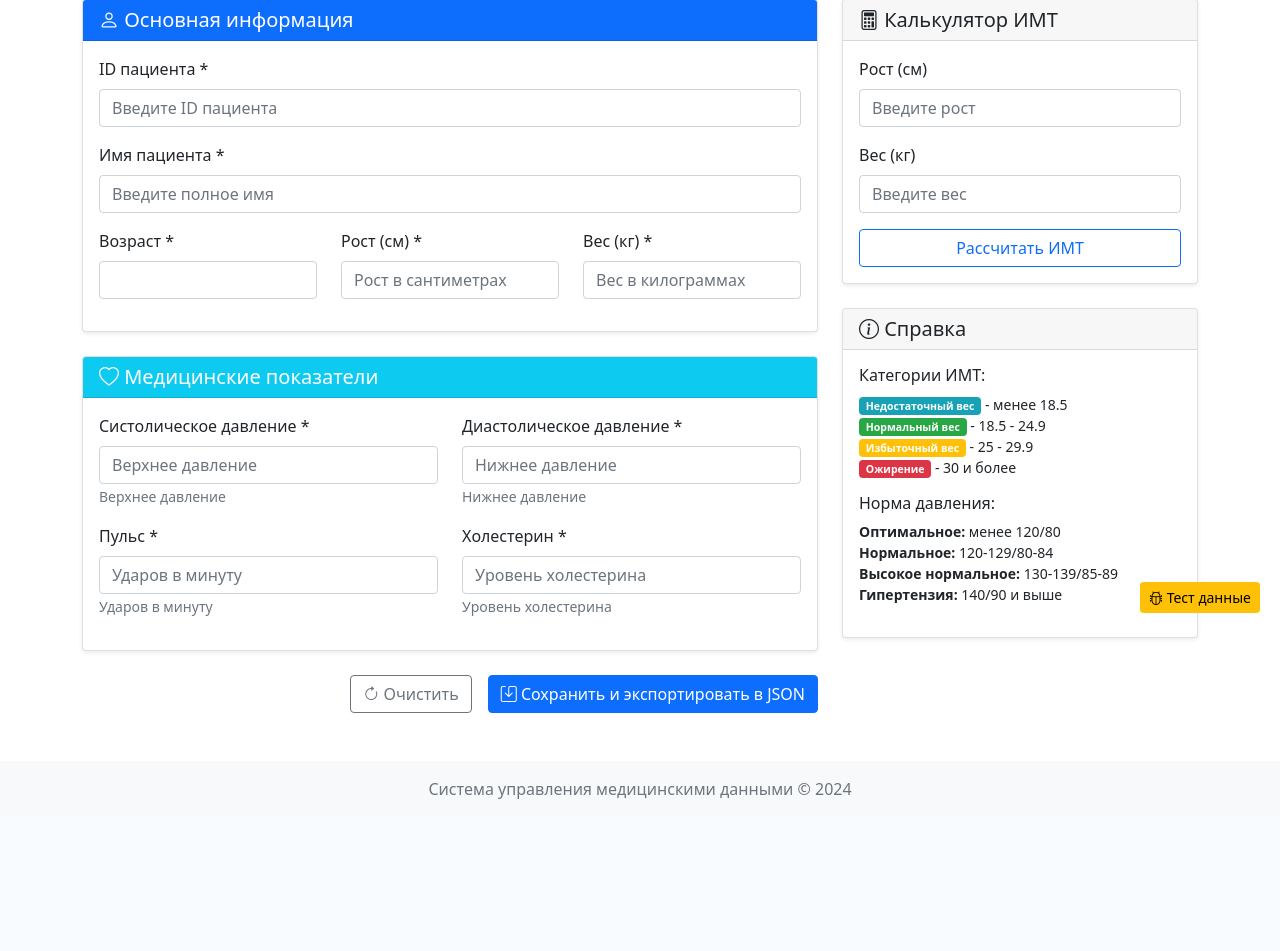
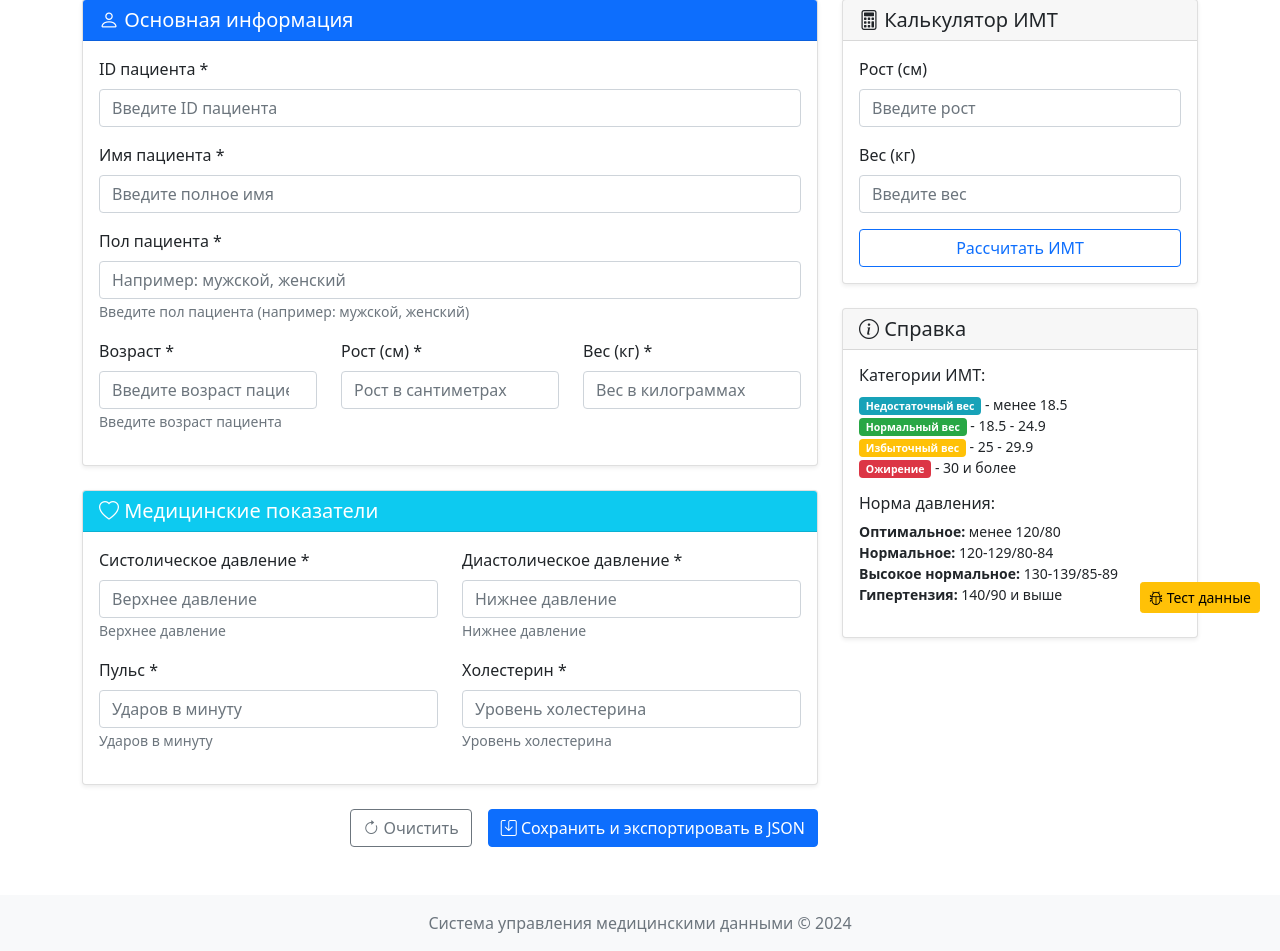
Before and after one commit to iiskakovva/medical-data-app, a Django app: page /input/ in a window 1280 px wide. Shown: the part 167-1118 px from the top of the page. Before the commit the page ends 966 px from the top, so only its background shows below. Run offline with Django 5.2, Linux system fonts and the light colour scheme.

Commit message:
Medical Data App with JSON import/export

```diff
--- a/health_info/forms.py
+++ b/health_info/forms.py
@@ -14,10 +14,15 @@ class HealthDataForm(forms.ModelForm):
                 'class': 'form-control',
                 'placeholder': 'Введите полное имя'
             }),
+            'patient_gender': forms.TextInput(attrs={
+                'class': 'form-control',
+                'placeholder': 'Например: мужской, женский'
+            }),
             'age': forms.NumberInput(attrs={
                 'class': 'form-control',
                 'min': '0',
-                'max': '150'
+                'max': '150',
+                'placeholder': 'Введите возраст пациента'
             }),
             'height': forms.NumberInput(attrs={
                 'class': 'form-control',
--- a/health_info/models.py
+++ b/health_info/models.py
@@ -8,6 +8,12 @@ class HealthData(models.Model):
     patient_name = models.CharField(
         max_length=100,
         verbose_name="Имя пациента"
+    )
+    patient_gender = models.CharField(
+        max_length=20,
+        verbose_name="Пол пациента",
+        blank=False,
+        null=False
     )
     age = models.IntegerField(
         verbose_name="Возраст"
@@ -51,6 +57,13 @@ class HealthData(models.Model):
         else:
             return "Ожирение"
 
+    def get_gender_display(self):
+        """Получить отображаемое значение пола"""
+        for key, value in self._meta.get_field('patient_gender').choices:
+            if key == self.patient_gender:
+                return value
+        return self.patient_gender
+
     def __str__(self):
         return f"{self.patient_name} ({self.patient_id})"
 
--- a/health_info/templates/health_info/analyze.html
+++ b/health_info/templates/health_info/analyze.html
@@ -186,6 +186,7 @@
                             <tr>
                                 <th>ID</th>
                                 <th>Пациент</th>
+                                <th>Пол</th>
                                 <th>Возраст</th>
                                 <th>Рост</th>
                                 <th>Вес</th>
@@ -202,6 +203,7 @@
                             <tr>
                                 <td><strong>{{ data.patient_id }}</strong></td>
                                 <td>{{ data.patient_name }}</td>
+                                <td>{{ data.patient_gender }}</td>
                                 <td>{{ data.age }}</td>
                                 <td>{{ data.height }} см</td>
                                 <td>{{ data.weight }} кг</td>
--- a/health_info/templates/health_info/file_list.html
+++ b/health_info/templates/health_info/file_list.html
@@ -72,6 +72,10 @@
                                 <div class="col-12">
                                     <strong>Пациент:</strong> {{ item.content.patient_name }}
                                 </div>
+                                <div class="col-12">
+                                    <strong>Пол:</strong> {{ item.content.patient_gender }}
+                                </div>
+                                <div class="col-6">
                                 <div class="col-6">
                                     <strong>Возраст:</strong> {{ item.content.age }}
                                 </div>
--- a/health_info/templates/health_info/input_data.html
+++ b/health_info/templates/health_info/input_data.html
@@ -46,13 +46,25 @@
                         </div>
                         {% endif %}
                     </div>
-
+                    <div class="mb-3">
+                        <label class="form-label">Пол пациента *</label>
+                        {{ form.patient_gender }}
+                        <small class="form-text text-muted">Введите пол пациента (например: мужской, женский)</small>
+                        {% if form.patient_gender.errors %}
+                        <div class="text-danger small mt-1">
+                            {% for error in form.patient_gender.errors %}
+                            <i class="bi bi-exclamation-circle"></i> {{ error }}<br>
+                            {% endfor %}
+                        </div>
+                        {% endif %}
+                    </div>
                     <div class="row">
                         <!-- Возраст -->
                         <div class="col-md-4">
                             <div class="mb-3">
                                 <label class="form-label">Возраст *</label>
                                 {{ form.age }}
+                                <small class="form-text text-muted">Введите возраст пациента</small>
                                 {% if form.age.errors %}
                                 <div class="text-danger small mt-1">
                                     {% for error in form.age.errors %}
--- /dev/null
+++ b/requirements.txt
@@ -0,0 +1,3 @@
+Django==5.2.8
+sqlparse==0.5.2
+asgiref==3.8.1
```
Also changed, not shown: health_info/utils.py (+6 -1 lines), README.md, db.sqlite3, health_info/migrations/0003_healthdata_patient_gender.py (added), 1 other file.
